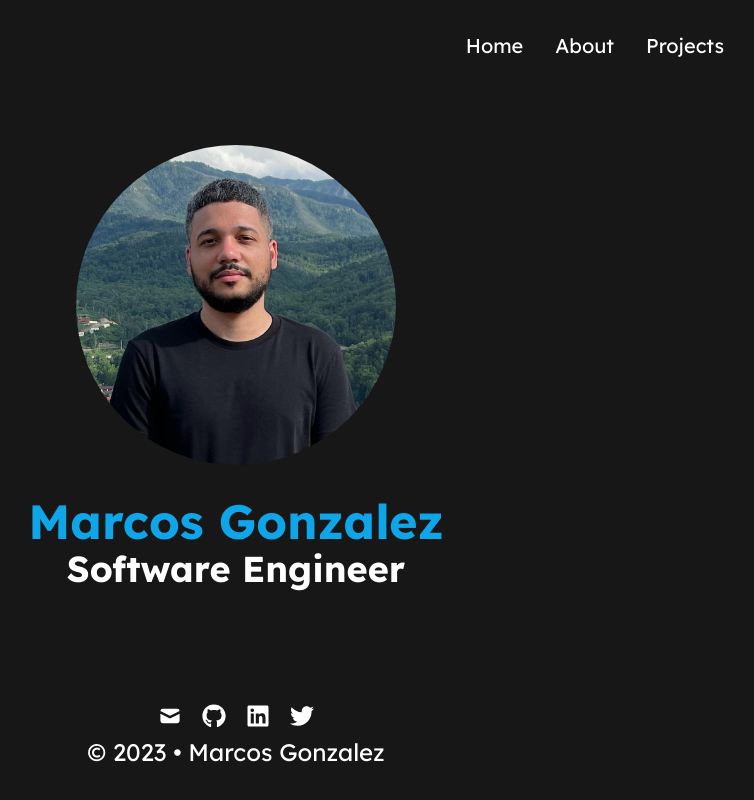
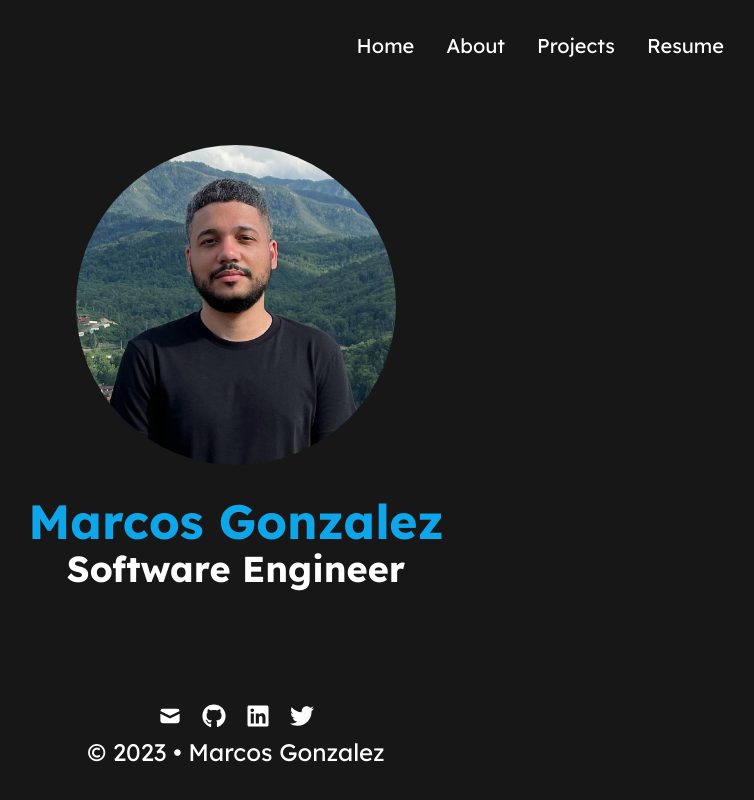
Before and after one commit to vzMars/portfolio, a React (Vite) app: page / in a window 1280 px wide. Shown: the whole page, without its empty margins (404-1158 px from the left). Built offline with nearby package versions, Linux system fonts and the light colour scheme.

Commit message:
added link to resume

```diff
--- a/src/components/MobileNav.tsx
+++ b/src/components/MobileNav.tsx
@@ -18,6 +18,9 @@ const MobileNav = ({ open, setOpen }: PropsType) => {
       <Link to='/'>Home</Link>
       <Link to='/about'>About</Link>
       <Link to='/projects'>Projects</Link>
+      <a href='/Marcos_Gonzalez_Resume.pdf' target='_blank'>
+        Resume
+      </a>
     </nav>
   );
 };
--- a/src/components/Nav.tsx
+++ b/src/components/Nav.tsx
@@ -12,6 +12,13 @@ const Nav = () => {
       <Link to='/projects' className='hover:text-sky-500'>
         Projects
       </Link>
+      <a
+        href='/Marcos_Gonzalez_Resume.pdf'
+        className='hover:text-sky-500'
+        target='_blank'
+      >
+        Resume
+      </a>
     </nav>
   );
 };
```
Also changed, not shown: 1 other file (tests, documents, lock files or other folders).
